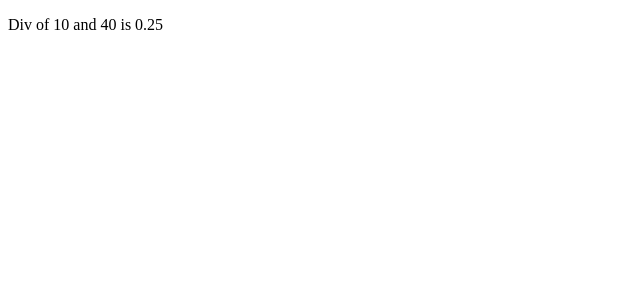
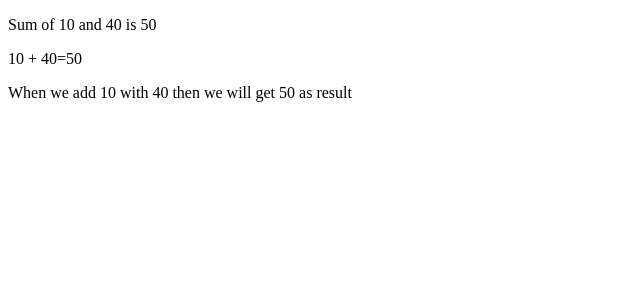
Before and after one commit to nxsudarshan/javascript-client, a React (Create React App) app: page / in a window 1280 px wide. Shown: the top 300 px of the page, without its empty margins (0-640 px from the left). Built offline with nearby package versions, Linux system fonts and the light colour scheme.

Commit message:
feat : #40791 task completed

```diff
--- a/src/pages/ChildrenDemo/Children.jsx
+++ /dev/null
@@ -1,40 +0,0 @@
-/* eslint-disable class-methods-use-this */
-/* eslint-disable no-unused-vars */
-/* eslint-disable react/prop-types */
-/* eslint-disable react/prefer-stateless-function */
-/* eslint-disable no-nested-ternary */
-/* eslint-disable no-this-before-super */
-/* eslint-disable react/sort-comp */
-/* eslint-disable lines-between-class-members */
-import React from 'react';
-
-export class Children extends React.Component {
-  opearators(operator) {
-    return operator
-      === '+' ? 'Sum'
-      : operator
-        === '-' ? 'Sub'
-        : operator
-          === '*' ? 'Mul'
-          : operator
-            === '/' ? 'Div'
-            : '';
-  }
-
-  render() {
-    const {
-      first,
-      second,
-      operator,
-      result,
-    } = this.props;
-    const op = this.opearators(operator);
-    return (
-      <>
-        {
-          Number(result) ? `${op} of ${first} and ${second} is ${result}` : result
-        }
-      </>
-    );
-  }
-}
--- a/src/pages/ChildrenDemo/ChildrenDemo.jsx
+++ b/src/pages/ChildrenDemo/ChildrenDemo.jsx
@@ -8,8 +8,6 @@
 /* eslint-disable react/prefer-stateless-function */
 import React from 'react';
 import { Math } from '../../components';
-import { Children } from './index';
-
 
 export class ChildrenDemo extends React.Component {
   render() {
@@ -18,7 +16,22 @@ export class ChildrenDemo extends React.Component {
         <Math
           first="10"
           second="40"
-          operator="/"
+          operator="+"
+        >
+          {({
+            result,
+            first,
+            second,
+          }) => (
+            <div>
+              {`Sum of ${first} and ${second} is ${result}`}
+            </div>
+          )}
+        </Math>
+        <Math
+          first="10"
+          second="40"
+          operator="+"
         >
           {({
             result,
@@ -27,12 +40,22 @@ export class ChildrenDemo extends React.Component {
             operator,
           }) => (
             <div>
-              <Children
-                first={first}
-                second={second}
-                operator={operator}
-                result={result}
-              />
+              {`${first} ${operator} ${second}=${result}`}
+            </div>
+          )}
+        </Math>
+        <Math
+          first="10"
+          second="40"
+          operator="+"
+        >
+          {({
+            result,
+            first,
+            second,
+          }) => (
+            <div>
+              {` When we add ${first} with ${second} then we will get ${result} as result`}
             </div>
           )}
         </Math>
--- a/src/pages/ChildrenDemo/index.js
+++ b/src/pages/ChildrenDemo/index.js
@@ -1,2 +1 @@
 export { ChildrenDemo } from './ChildrenDemo';
-export { Children } from './Children';
```
